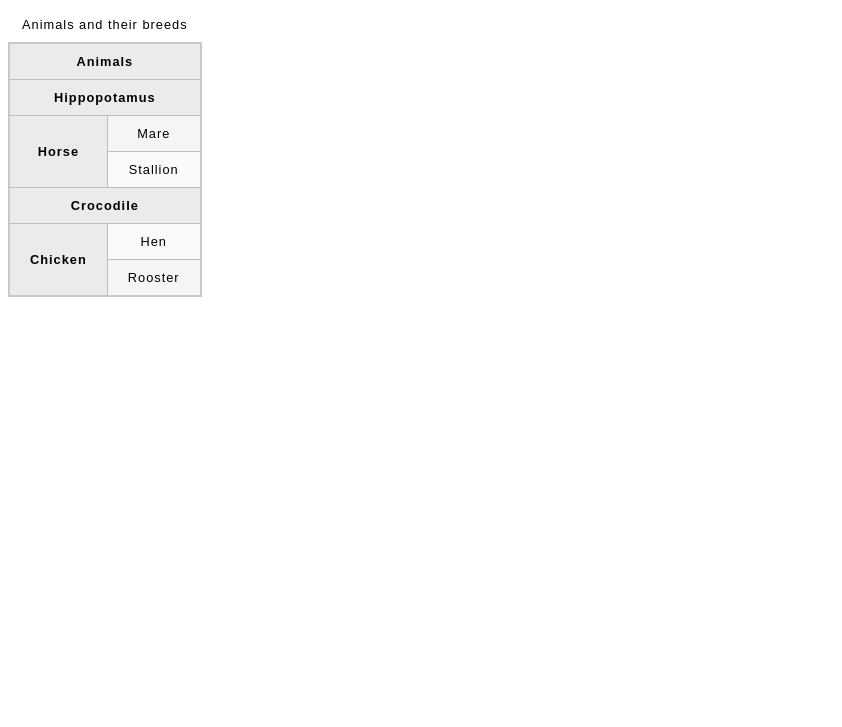
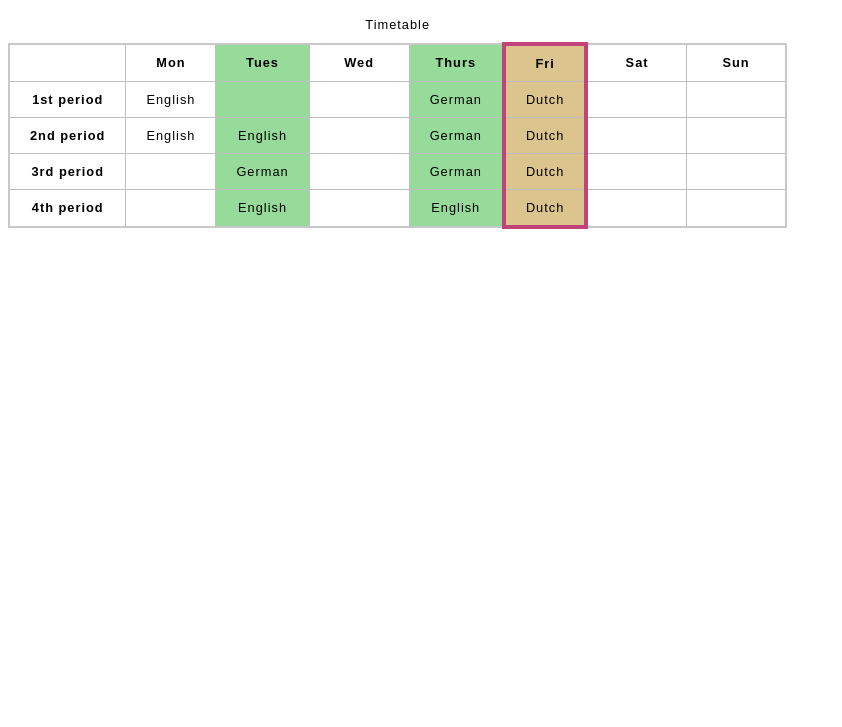
Before and after one commit to CodeByBlazej/HTML-exercises, a plain HTML site: page index.html in a window 1280 px wide. Shown: the part 73-800 px from the top of the page, without its empty margins (0-842 px from the left). Drawn offline with Linux system fonts and the light colour scheme.

Commit message:
add new timetable table

```diff
--- a/index.html
+++ b/index.html
@@ -3,37 +3,97 @@
   <head>
     <meta charset="utf-8">
     <meta name="viewport" content="width=device-width">
-    <title>Table template</title>
-    <link href="style.css" rel="stylesheet" type="text/css">
+    <title>School timetable</title>
+    <style>
+    html {
+      font-family: sans-serif;
+    }
+
+    table {
+      border-collapse: collapse;
+      border: 2px solid rgb(200,200,200);
+      letter-spacing: 1px;
+      font-size: 0.8rem;
+    }
+
+    td, th {
+      border: 1px solid rgb(190,190,190);
+      padding: 10px 20px;
+    }
+
+    td {
+      text-align: center;
+    }
+
+    caption {
+      padding: 10px;
+    }
+    </style>
   </head>
   <body>
-    <h1>Table template</h1>
+    <h1>School timetable</h1>
+
     <table>
       <caption>
-        Animals and their breeds
+        Timetable
       </caption>
+      <colgroup>
+        <col span="2">
+        <col style="background-color:#97DB9A;">
+        <col style="width:100px;">
+        <col style="background-color:#97DB9A;">
+        <col style="background-color:#DCC48E; border:4px solid #C1437A;">
+        <col span="2" style="width:100px;">
+      </colgroup>
       <tr>
-        <th colspan="2">Animals</th>
+        <td>&nbsp;</td>
+        <th>Mon</th>
+        <th>Tues</th>
+        <th>Wed</th>
+        <th>Thurs</th>
+        <th>Fri</th>
+        <th>Sat</th>
+        <th>Sun</th>
       </tr>
       <tr>
-        <th colspan="2">Hippopotamus</th>
+        <th>1st period</th>
+        <td>English</td>
+        <td>&nbsp;</td>
+        <td>&nbsp;</td>
+        <td>German</td>
+        <td>Dutch</td>
+        <td>&nbsp;</td>
+        <td>&nbsp;</td>
       </tr>
       <tr>
-        <th rowspan="2">Horse</th>
-        <td>Mare</td>
+        <th>2nd period</th>
+        <td>English</td>
+        <td>English</td>
+        <td>&nbsp;</td>
+        <td>German</td>
+        <td>Dutch</td>
+        <td>&nbsp;</td>
+        <td>&nbsp;</td>
       </tr>
       <tr>
-        <td>Stallion</td>
+        <th>3rd period</th>
+        <td>&nbsp;</td>
+        <td>German</td>
+        <td>&nbsp;</td>
+        <td>German</td>
+        <td>Dutch</td>
+        <td>&nbsp;</td>
+        <td>&nbsp;</td>
       </tr>
       <tr>
-        <th colspan="2">Crocodile</th>
-      </tr>
-      <tr>
-        <th rowspan="2">Chicken</th>
-        <td>Hen</td>
-      </tr>
-      <tr>
-        <td>Rooster</td>
+        <th>4th period</th>
+        <td>&nbsp;</td>
+        <td>English</td>
+        <td>&nbsp;</td>
+        <td>English</td>
+        <td>Dutch</td>
+        <td>&nbsp;</td>
+        <td>&nbsp;</td>
       </tr>
     </table>
 
```
